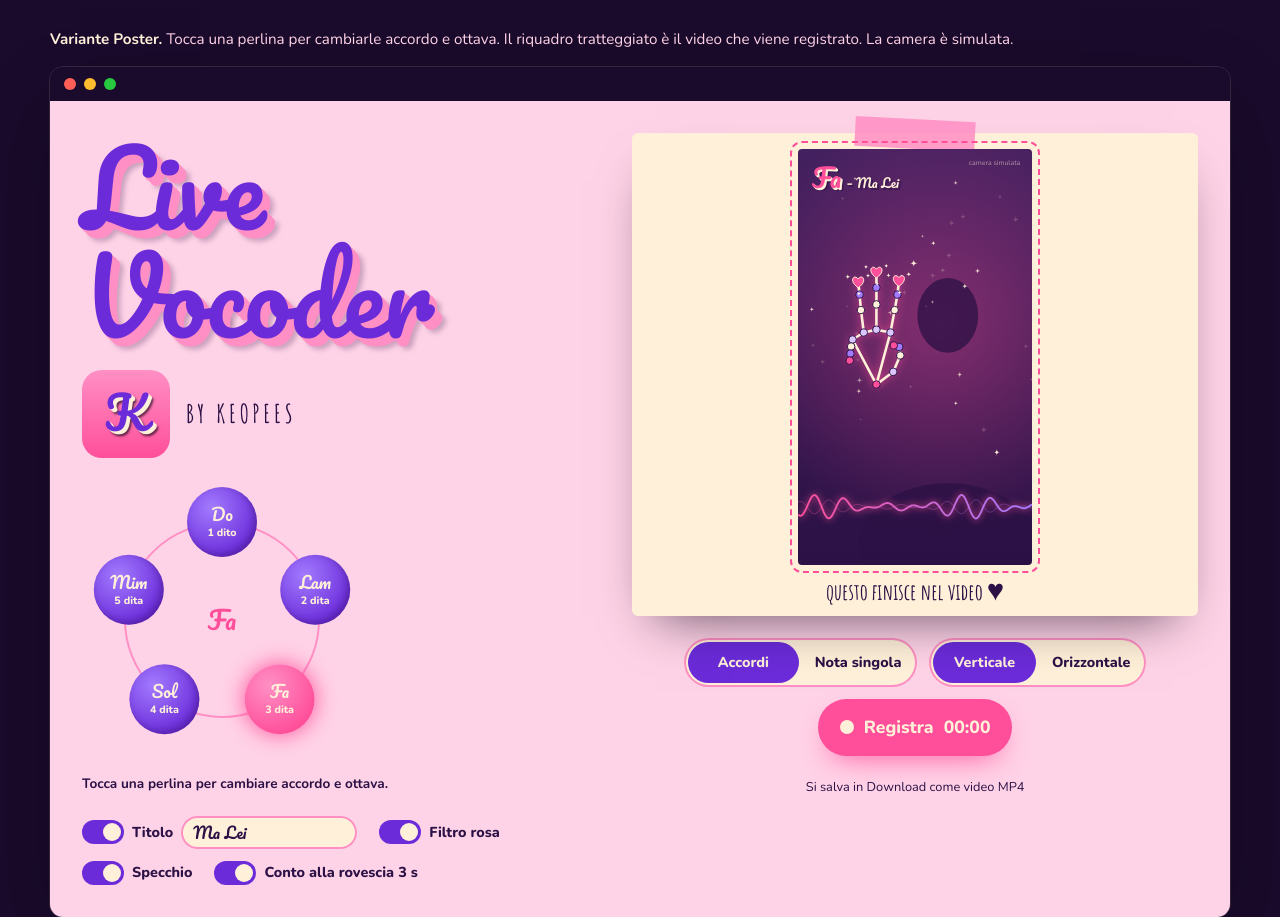
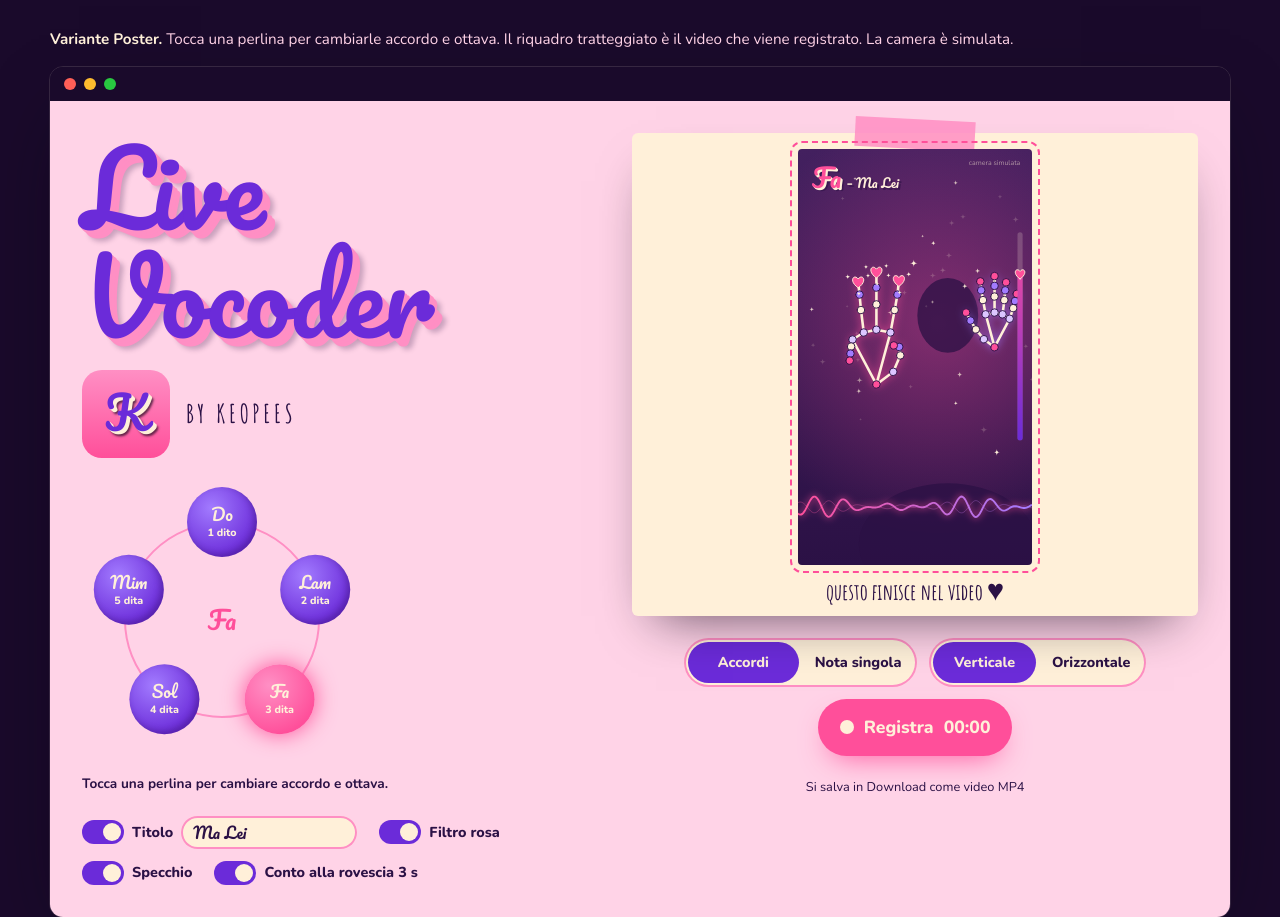
Before and after one commit to MeStakes/Live-Vocoder, a plain HTML site: page prototypes/stile-grafico.prototype.html in a window 1280 px wide. Shown: the top 917 px of the page. Drawn offline with nearby package versions, Linux system fonts and the light colour scheme.

Commit message:
Prototype: second hand sets vocoder intensity (bar in video)

```diff
--- a/prototypes/stile-grafico.prototype.html
+++ b/prototypes/stile-grafico.prototype.html
@@ -260,6 +260,25 @@ function heart(x, cx, cy, r) {
   x.bezierCurveTo(cx + r * .6, cy - r * 1.3, cx + r * 1.6, cy - r * .2, cx, cy + r * .9);
   x.fill(); x.stroke();
 }
+// Mano a perline; le dita alzate (raised) diventano cuori con glitter.
+function drawHand(x, P, m, t, glow, raised) {
+  x.lineCap = 'round'; x.strokeStyle = C.crema; x.lineWidth = m * .011;
+  x.shadowColor = glow; x.shadowBlur = m * .035;
+  x.beginPath(); BONES.forEach(([a, b]) => { x.moveTo(...P[a]); x.lineTo(...P[b]); }); x.stroke();
+  x.shadowBlur = 0; x.lineWidth = m * .004;
+  const BEAD = [C.rosa, C.lilla, C.crema, C['viola-luce']];
+  P.forEach((p, j) => {
+    const f = [4, 8, 12, 16, 20].indexOf(j);
+    if (f >= 0 && raised(f)) {
+      x.strokeStyle = C.crema; x.fillStyle = C.rosa; heart(x, p[0], p[1], m * .028);
+      x.fillStyle = C.crema;
+      for (const k of [0, 2.1, 4.2]) star(x, p[0] + Math.cos(t * 2 + k) * m * .05, p[1] + Math.sin(t * 2 + k) * m * .05, m * .011);
+      return;
+    }
+    x.strokeStyle = C.prugna; x.fillStyle = BEAD[j % 4];
+    x.beginPath(); x.arc(p[0], p[1], m * .016, 0, 7); x.fill(); x.stroke();
+  });
+}
 
 // Un fotogramma del video: camera (simulata) + filtro rosa (disattivabile) + mano + onda + accordo e titolo.
 function draw(cv, t) {
@@ -269,6 +288,7 @@ function draw(cv, t) {
   const W = Math.round(r.width * dpr), H = Math.round(r.height * dpr);
   if (cv.width !== W || cv.height !== H) { cv.width = W; cv.height = H; }
   const x = cv.getContext('2d'), m = Math.min(W, H);
+  const lvl = .5 + .5 * Math.sin(t * .5); // seconda mano simulata: 0 bassa ... 1 alta
 
   x.save();
   if (st.specchio) { x.translate(W, 0); x.scale(-1, 1); }
@@ -291,23 +311,15 @@ function draw(cv, t) {
 
   const hs = m * .6;
   const ox = W * .68 - hs / 2 + Math.sin(t * .8) * m * .02, oy = H * .42 - hs / 2 + Math.sin(t * 1.1) * m * .015;
-  const P = handPoints().map(([px, py]) => [ox + px * hs, oy + py * hs]);
-  x.lineCap = 'round'; x.strokeStyle = C.crema; x.lineWidth = m * .011;
-  x.shadowColor = C.rosa; x.shadowBlur = m * .035;
-  x.beginPath(); BONES.forEach(([a, b]) => { x.moveTo(...P[a]); x.lineTo(...P[b]); }); x.stroke();
-  x.shadowBlur = 0; x.lineWidth = m * .004;
-  const BEAD = [C.rosa, C.lilla, C.crema, C['viola-luce']];
-  P.forEach((p, j) => {
-    const f = [4, 8, 12, 16, 20].indexOf(j);
-    if (f >= 0 && fold[f] < .5) { // dito alzato: cuore + glitter
-      x.strokeStyle = C.crema; x.fillStyle = C.rosa; heart(x, p[0], p[1], m * .028);
-      x.fillStyle = C.crema;
-      for (const k of [0, 2.1, 4.2]) star(x, p[0] + Math.cos(t * 2 + k) * m * .05, p[1] + Math.sin(t * 2 + k) * m * .05, m * .011);
-      return;
-    }
-    x.strokeStyle = C.prugna; x.fillStyle = BEAD[j % 4];
-    x.beginPath(); x.arc(p[0], p[1], m * .016, 0, 7); x.fill(); x.stroke();
-  });
+  drawHand(x, handPoints().map(([px, py]) => [ox + px * hs, oy + py * hs]), m, t, C.rosa, f => fold[f] < .5);
+  // seconda mano: la sua altezza decide l'intensità del vocoder, mostrata dalla barra col cuore
+  const hs2 = m * .38, ox2 = W * .16 - hs2 / 2, oy2 = H * (.62 - .3 * lvl) - hs2 / 2;
+  drawHand(x, HAND.map(([px, py]) => [ox2 + (1 - px) * hs2, oy2 + py * hs2]), m, t, C['viola-luce'], () => false);
+  const bx = W * .04, top = H * .2, bot = H * .7, bw = m * .022, ly = bot - (bot - top) * lvl;
+  x.fillStyle = rgba(C.crema, .2); x.beginPath(); x.roundRect(bx, top, bw, bot - top, bw / 2); x.fill();
+  g = x.createLinearGradient(0, bot, 0, top); g.addColorStop(0, C.viola); g.addColorStop(1, C.rosa);
+  x.fillStyle = g; x.beginPath(); x.roundRect(bx, ly, bw, bot - ly, bw / 2); x.fill();
+  x.strokeStyle = C.crema; x.lineWidth = m * .004; x.fillStyle = C.rosa; heart(x, bx + bw / 2, ly, m * .024);
   x.restore();
 
   x.fillStyle = rgba(C.crema, .55); x.textAlign = 'right';
@@ -315,7 +327,7 @@ function draw(cv, t) {
   x.fillText('camera simulata', W - m * .05, m * .07);
   x.textAlign = 'left';
 
-  const fs = freqs(beads[st.i]), y0 = H * .86, amp = Math.min(H * .06, m * .09);
+  const fs = freqs(beads[st.i]), y0 = H * .86, amp = Math.min(H * .06, m * .09) * (.35 + .65 * lvl);
   const env = .55 + .45 * Math.abs(Math.sin(t * 1.9) * Math.sin(t * .6 + 1));
   const wave = (scale, alpha) => {
     x.beginPath();
```
